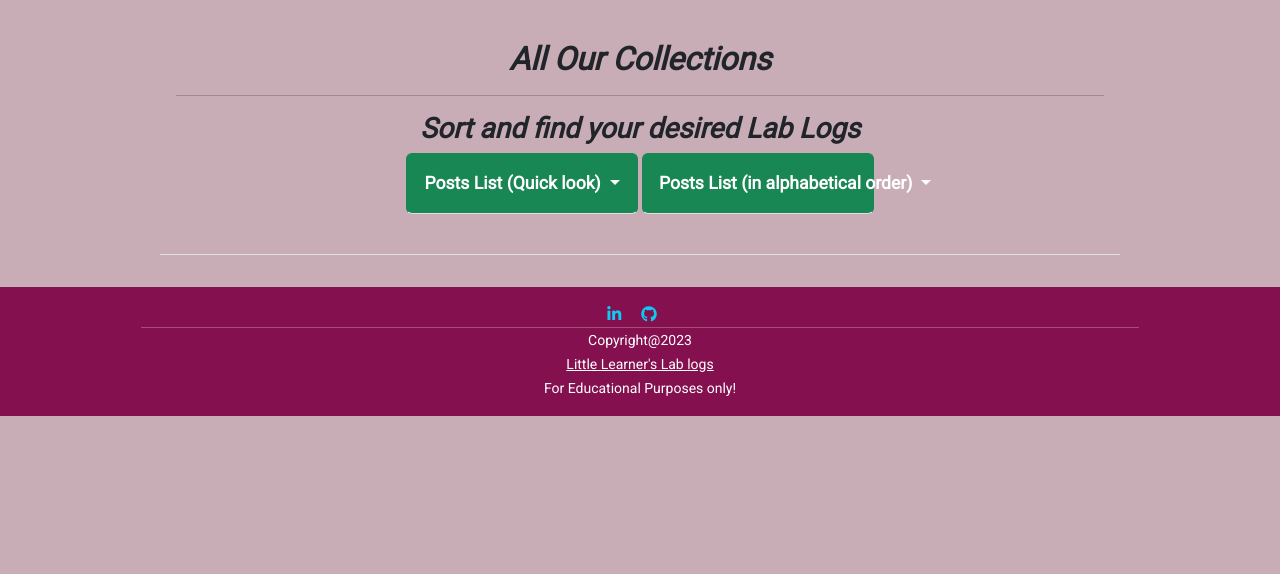
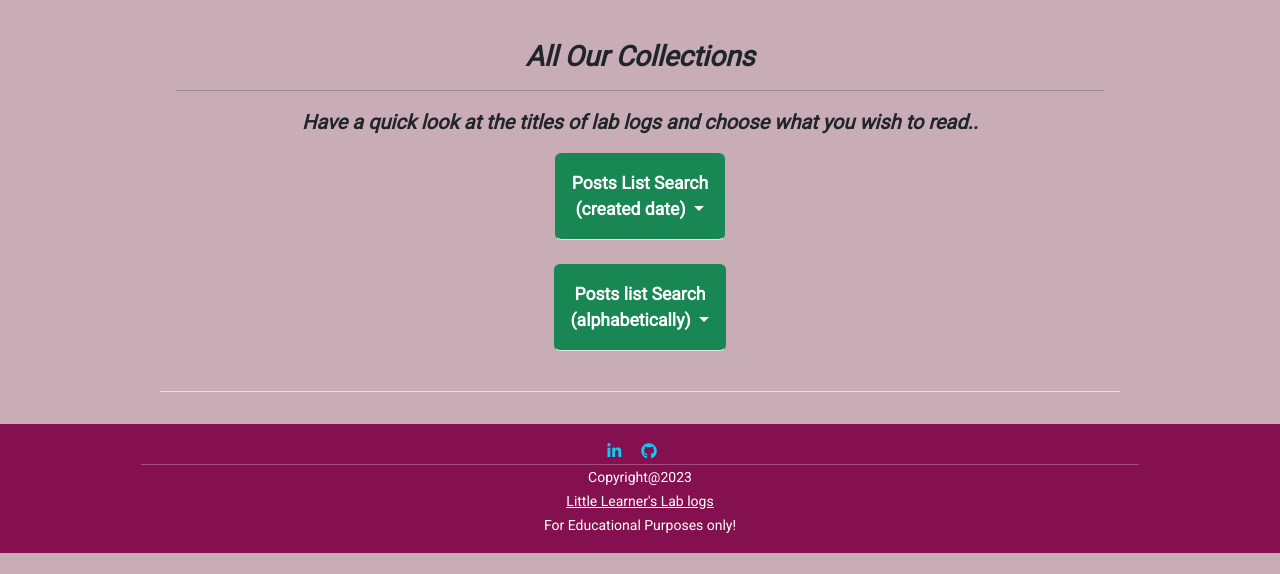
Before and after one commit to RoshnaVakkeel/Little_Learners_Lab_Logs, a Django app: page /lab_logs/ in a window 1280 px wide. Shown: the part 118-692 px from the top of the page. Run offline with Django 3.2, Linux system fonts and the light colour scheme; data that the repository does not hold is empty; some libraries are stand-ins or nearby versions.

Commit message:
Lab Logs page sort buttons style fix

```diff
--- a/little_learner_lab_logs/settings.py
+++ b/little_learner_lab_logs/settings.py
@@ -28,9 +28,7 @@ TEMPLATES_DIR = os.path.join(BASE_DIR, 'templates')
 SECRET_KEY = os.environ.get('SECRET_KEY')
 
 # SECURITY WARNING: don't run with debug turned on in production!
-DEBUG = False
-
-X_FRAME_OPTIONS = 'SAMEORIGIN'
+DEBUG = True
 
 ALLOWED_HOSTS = ['little-learners-lab-logs.herokuapp.com', 'localhost', '*']
 
--- a/templates/lab_logs.html
+++ b/templates/lab_logs.html
@@ -17,17 +17,17 @@
 {% block content %}
 <br>
 <div class="fw-bolder mb-4 pb-3 border-bottom text-center p-3 w-75 mx-auto">
-    <h2 >
+    <h4 >
         <i><strong>All Our Collections</strong></i>
-    </h2>
+    </h4>
     <hr>
-    <h4>
-        <i><strong>Sort and find your desired Lab Logs</strong></i>
-    </h4>
-    <div class="nav-item dropdown btn btn-success fw-bolder mb-4 border-bottom text-center p-3 w-25 mx-auto">
+    <p>
+        <i><strong>Have a quick look at the titles of lab logs and choose what you wish to read..</i>
+        </p>
+    <div class="nav-item dropdown btn btn-success fw-bolder mb-4 border-bottom text-center p-3 mx-auto">
         <a class="nav-link dropdown-toggle" href="#" role="button" data-bs-toggle="dropdown"
             aria-expanded="false">
-            Posts List (Quick look)
+            Posts List Search<br> (created date)
         </a>
         <div class="dropdown-menu">
             {% for posts in post_list %}
@@ -38,10 +38,11 @@
             {% endfor %}
         </div>
     </div>
-    <div class="nav-item dropdown btn btn-success fw-bolder mb-4 border-bottom text-center p-3 w-25 mx-auto">
+    <br>
+    <div class="nav-item dropdown btn btn-success fw-bolder mb-4 border-bottom text-center p-3 mx-auto">
         <a class="nav-link dropdown-toggle" href="#" role="button" data-bs-toggle="dropdown"
             aria-expanded="false">
-            Posts List (in alphabetical order)
+            Posts list Search <br>(alphabetically)
         </a>
         <div class="dropdown-menu">
             {% for posts in post_list|dictsort:'title' %}
```
